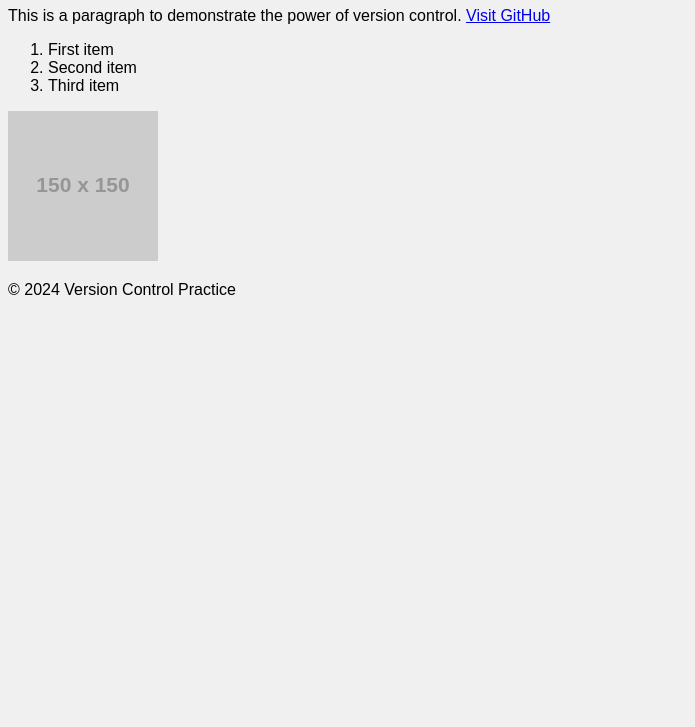
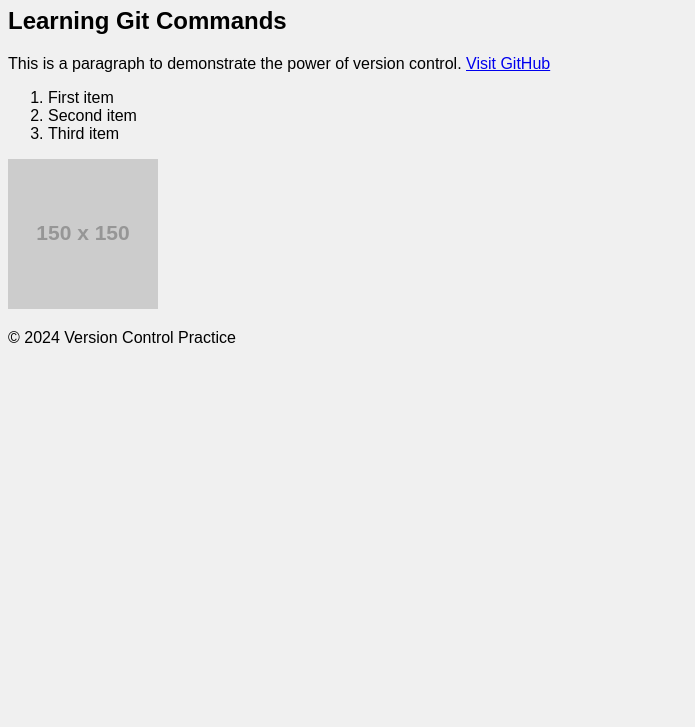
Before and after one commit to JarrelPangilinan/AN32-Pangilinan-MA1, a plain HTML site: page index.html in a window 1280 px wide. Shown: the part 73-800 px from the top of the page, without its empty margins (0-695 px from the left). Drawn offline with Linux system fonts and the light colour scheme; placeholder pictures from the web are drawn by us.

Commit message:
Commit 10: Add second heading

```diff
--- a/index.html
+++ b/index.html
@@ -7,6 +7,7 @@
   </head>
   <body>
     <h1>Version Control with Git: Practice Activity</h1>
+    <h2>Learning Git Commands</h2>
     <p>
       This is a paragraph to demonstrate the power of version control.
     <a href="https://github.com">Visit GitHub</a>
```
